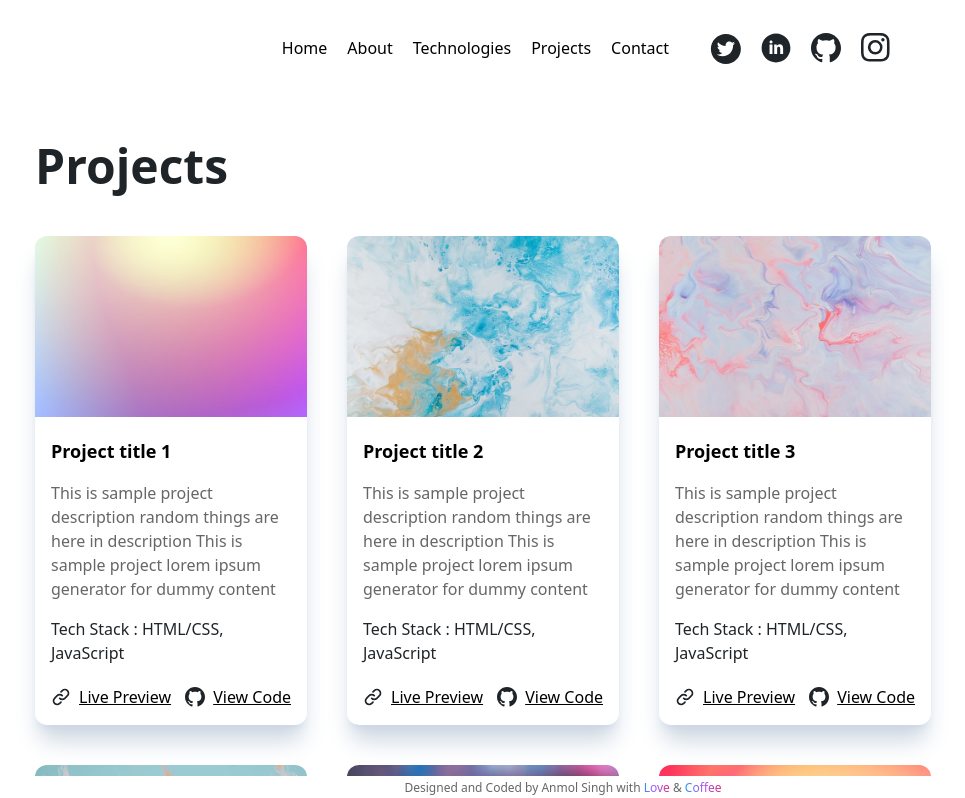
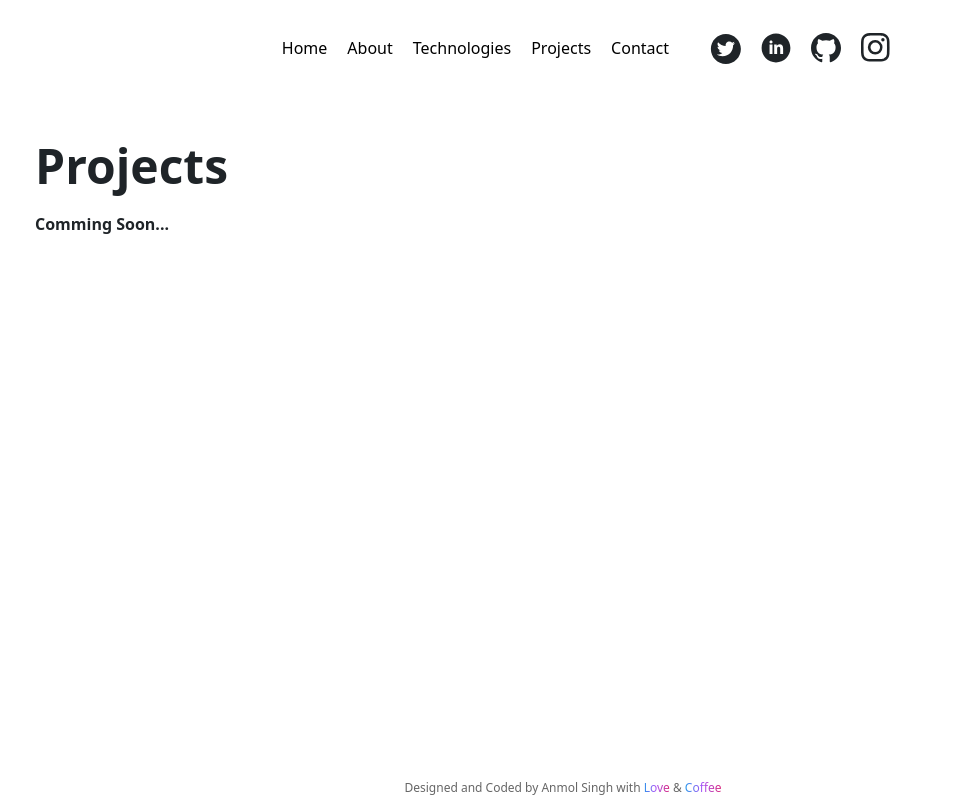
Before and after one commit to anmolsinghdev/my-portfolio, a React (Create React App) app: page /projects in a window 1280 px wide. Shown: the top 798 px of the page, without its empty margins (157-1122 px from the left). Built offline with nearby package versions, Linux system fonts and the light colour scheme.

Commit message:
hiding projects

```diff
--- a/src/Pages/Projects.js
+++ b/src/Pages/Projects.js
@@ -1,6 +1,6 @@
-import React from "react";
-import Project from "../Components/Project";
-import { projectDetails } from "../Details";
+import React from 'react';
+// import Project from '../Components/Project';
+// import { projectDetails } from '../Details';
 
 function Projects() {
   return (
@@ -10,7 +10,10 @@ function Projects() {
           Projects
         </h1>
         <div className="grid grid-cols-1 md:grid-cols-2 lg:grid-cols-3 gap-x-10">
-          {React.Children.toArray(
+          <div className="mt-4 text-dark-heading dark:text-light-heading font-bold">
+            Comming Soon...
+          </div>
+          {/* {React.Children.toArray(
             projectDetails.map(
               ({ title, image, description, techstack, previewLink, githubLink }) => (
                 <Project
@@ -23,7 +26,7 @@ function Projects() {
                 />
               )
             )
-          )}
+          )} */}
         </div>
       </section>
     </main>
```
